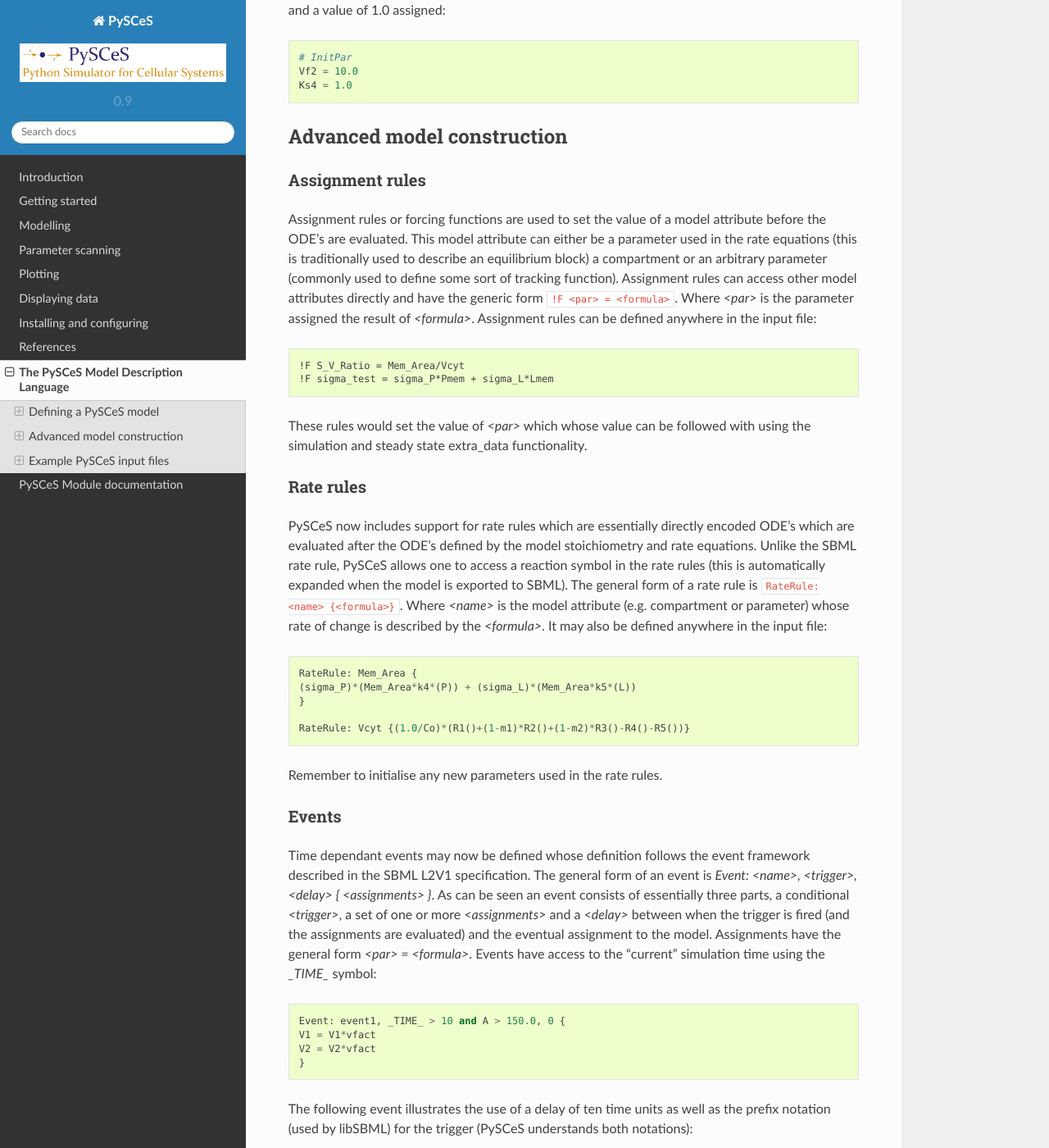
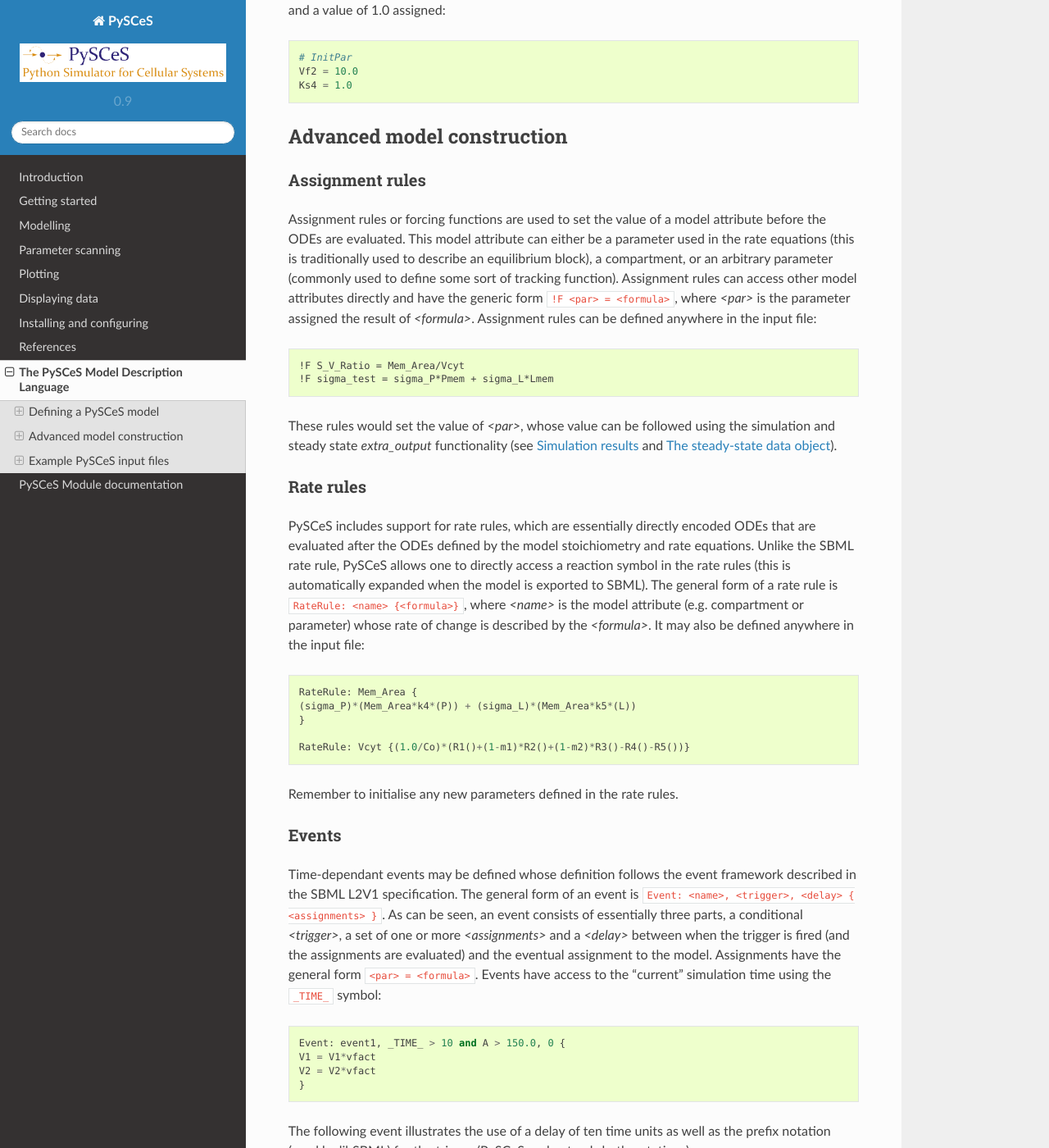
Before and after one commit to PySCeS/pysces-documentation, a Sphinx documentation site: the page built from source/inputfile_doc.rst, in a window 1280 px wide and 1400 px high, scrolled down 7959 px. Shown: the whole window at 82% size. Built offline with Sphinx 7.4.7 and the Read the Docs theme 2.0.0, drawn with Linux system fonts in a browser that asks for light colours; formulas are drawn with MathJax 3; some of the changed text lies outside the part shown.

Commit message:
further edits and updates to documentation: Pysces MDL - Advanced model construction - Example PySCeS input files

```diff
--- a/source/inputfile_doc.rst
+++ b/source/inputfile_doc.rst
@@ -455,150 +455,163 @@ Assignment rules
 ~~~~~~~~~~~~~~~~
 
 Assignment rules or forcing functions are used to set the value
-of a model attribute before the ODE's are evaluated. This model
+of a model attribute before the ODEs are evaluated. This model
 attribute can either be a parameter used in the rate equations
-(this is traditionally used to describe an equilibrium block) a
-compartment or an arbitrary parameter (commonly used to define
+(this is traditionally used to describe an equilibrium block), a
+compartment, or an arbitrary parameter (commonly used to define
 some sort of tracking function). Assignment rules can access
 other model attributes directly and have the generic form ``!F
-<par> = <formula>``. Where *<par>* is the parameter assigned
+<par> = <formula>``, where *<par>* is the parameter assigned
 the result of *<formula>*. Assignment rules can be defined
-anywhere in the input file::
+anywhere in the input file: ::
 
- !F S_V_Ratio = Mem_Area/Vcyt
- !F sigma_test = sigma_P*Pmem + sigma_L*Lmem
+  !F S_V_Ratio = Mem_Area/Vcyt
+  !F sigma_test = sigma_P*Pmem + sigma_L*Lmem
 
-These rules would set the value of *<par>* which whose value
-can be followed with using the simulation and steady state
-extra_data functionality.
+These rules would set the value of *<par>*, whose value
+can be followed using the simulation and steady state
+*extra_output* functionality (see :ref:`Simulation_Results` and
+:ref:`Steady_state_data_object`).
 
 .. _PySCeS-Inputfile-Advanced-Raterule:
 
 Rate rules
 ~~~~~~~~~~
 
-PySCeS now includes support for rate rules which are
-essentially directly encoded ODE's which are evaluated after
-the ODE's defined by the model stoichiometry and rate
+PySCeS includes support for rate rules, which are
+essentially directly encoded ODEs that are evaluated after
+the ODEs defined by the model stoichiometry and rate
 equations. Unlike the SBML rate rule, PySCeS allows one to
-access a reaction symbol in the rate rules (this is
+directly access a reaction symbol in the rate rules (this is
 automatically expanded when the model is exported to SBML). The
 general form of a rate rule is ``RateRule: <name>
-{<formula>}``. Where *<name>* is the model attribute (e.g.
+{<formula>}``, where *<name>* is the model attribute (e.g.
 compartment or parameter) whose rate of change is described by
 the *<formula>*. It may also be defined anywhere in the input
-file::
+file:  ::
 
- RateRule: Mem_Area {
- (sigma_P)*(Mem_Area*k4*(P)) + (sigma_L)*(Mem_Area*k5*(L))
- }
+  RateRule: Mem_Area {
+  (sigma_P)*(Mem_Area*k4*(P)) + (sigma_L)*(Mem_Area*k5*(L))
+  }
 
- RateRule: Vcyt {(1.0/Co)*(R1()+(1-m1)*R2()+(1-m2)*R3()-R4()-R5())}
+  RateRule: Vcyt {(1.0/Co)*(R1()+(1-m1)*R2()+(1-m2)*R3()-R4()-R5())}
 
-Remember to initialise any new parameters used in the rate rules.
+Remember to initialise any new parameters defined in the rate rules.
 
 .. _PySCeS-Inputfile-Advanced-Events:
 
 Events
 ~~~~~~
 
-Time dependant events may now be defined whose definition
+Time-dependant events may be defined whose definition
 follows the event framework described in the SBML L2V1
-specification. The general form of an event is *Event: <name>,
-<trigger>, <delay> { <assignments> }*. As can be seen an event
+specification. The general form of an event is ``Event: <name>,
+<trigger>, <delay> { <assignments> }``. As can be seen, an event
 consists of essentially three parts, a conditional *<trigger>*,
 a set of one or more *<assignments>* and a *<delay>* between
 when the trigger is fired (and the assignments are evaluated)
 and the eventual assignment to the model. Assignments have the
-general form *<par> = <formula>*. Events have access to the
-"current" simulation time using the *_TIME_* symbol::
+general form ``<par> = <formula>``. Events have access to the
+"current" simulation time using the ``_TIME_`` symbol::
 
- Event: event1, _TIME_ > 10 and A > 150.0, 0 {
- V1 = V1*vfact
- V2 = V2*vfact
- }
+  Event: event1, _TIME_ > 10 and A > 150.0, 0 {
+  V1 = V1*vfact
+  V2 = V2*vfact
+  }
 
 The following event illustrates the use of a delay of ten time
 units as well as the prefix notation (used by libSBML) for the
-trigger (PySCeS understands both notations)::
+trigger (PySCeS understands both notations):  ::
 
- Event: event2, geq(_TIME_, 15.0), 10 {
- V3 = V3*vfact2
- }
+  Event: event2, geq(_TIME_, 15.0), 10 {
+  V3 = V3*vfact2
+  }
 
-*Note:* in order for PySCeS to handle events it is necessary to
-have the PySundials installed
+.. note::
+
+  In order for PySCeS to handle events it is necessary to
+  have Assimulo installed (refer to :ref:`General_Requirements`).
+
 
 .. _PySCeS-Inputfile-Advanced-Piecewise:
 
 Piecewise
 ~~~~~~~~~
 
-Although technically an operator piecewise functions are
+Although technically an operator, piecewise functions are
 sufficiently complicated to warrant their own section. A
 piecewise operator is essentially an *if, elif, ..., else*
 logical operator that can be used to conditionally "set" the
 value of some model attribute. Currently piecewise is supported
 in rule constructs and has not been tested directly in rate
 equation definitions. The piecewise function's most basic
-incarnation is `piecewise(<val1>, <cond>, <val2>)` which is evaluated as::
+incarnation is ``piecewise(<val1>, <cond>, <val2>)``, which is
+evaluated as:
 
- if <cond>:
-     return <val1>
- else:
-     return <val2>
+.. code-block:: python
 
-alternatively, `piecewise(<val1>, <cond1>, <val2>, <cond2>, <val3>, <cond3>)`::
+  if <cond>:
+      return <val1>
+  else:
+      return <val2>
 
- if <cond1>:
-     return <val1>
- elif <cond2>:
-     return <val1>
- elif <cond3>:
-     return <val3>
+Alternatively,
+``piecewise(<val1>, <cond1>, <val2>, <cond2>, <val3>, <cond3>)``
 
-or `piecewise(<val1>, <cond1>, <val2>, <cond2>, <val3>, <cond3>, <val4>)`::
+.. code-block:: python
 
- if <cond1>:
-     return <val1>
- elif <cond2>:
-     return <val2>
- elif <cond3>:
-     return <val3>
- else:
-     return <val4>
+  if <cond1>:
+      return <val1>
+  elif <cond2>:
+      return <val1>
+  elif <cond3>:
+      return <val3>
+
+Or ``piecewise(<val1>, <cond1>, <val2>, <cond2>, <val3>, <cond3>, <val4>)``
+c
+.. code-block:: python
+
+  if <cond1>:
+      return <val1>
+  elif <cond2>:
+      return <val2>
+  elif <cond3>:
+      return <val3>
+  else:
+      return <val4>
 
 can also be used. A "real-life" example of an assignment rule
-with a piecewise function::
+with a piecewise function:  ::
 
- !F Ca2plus=piecewise(0.1, lt(_TIME_,60), 0.1, gt(_TIME_,66.0115), 1)
+  !F Ca2plus=piecewise(0.1, lt(_TIME_,60), 0.1, gt(_TIME_,66.0115), 1)
 
-In principle there is no limit on the amount of conditional
-statements present in a piecewise function, the condition can
-be a compound statements *a or b and c* and may include the
-*_TIME_* symbol.
+In principle there is no limit on the number of conditional
+statements present in a piecewise function; the condition can
+be a compound statement (``a or b and c``) and may include the
+``_TIME_`` symbol.
 
 Reagent placeholder
 ~~~~~~~~~~~~~~~~~~~
 
-Some models contain reactions which are defined as only have substrates or
-products::
+Some models contain reactions that are defined as only having substrates or
+products, with the fixed (external) species not specified:  ::
 
- R1: A + B >
+  R1: A + B >
 
- R2: > C + D
+  R2: > C + D
 
-The implication is that the relevant reagents appear or disappear
-from or into a constant pool. Unfortunately the `PySCeS` parser does not accept
+The implication is that the relevant reagents appear from or disappear into
+a constant pool. Unfortunately the `PySCeS` parser does not accept
 such an unbalanced reaction definition and requires these pools to be
-represented as a ``$pool`` token::
+represented with a ``$pool`` token::
 
  R1: A + B > $pool
 
  R2: $pool > C + D
 
 ``$pool`` is neither counted as a reagent nor does it ever appear in the
-stoichiometry (think of it as dev/null) and no other $<str> tokens are allowed.
+stoichiometry (think of it as *dev/null*) and no other ``$<str>`` tokens are
+allowed.
 
 
 .. _PySCeS-Inputfile-Examples:
@@ -611,38 +624,42 @@ Example PySCeS input files
 Basic model definition
 ~~~~~~~~~~~~~~~~~~~~~~
 
-PySCeS test model *pysces_test_linear1.psc*::
+PySCeS test model: *pysces_test_linear1.psc* - this file is distributed with
+PySCeS and copied to your model directory (typically *$HOME/Pysces/psc*) after
+installation, when running ``pysces.test()`` for the first time.
 
- FIX: x0 x3
+.. code-block:: python
 
- R1: x0 = s0
-     k1*x0 - k2*s0
+  FIX: x0 x3
 
- R2: s0 = s1
-     k3*s0 - k4*s1
+  R1: x0 = s0
+      k1*x0 - k2*s0
 
- R3: s1 = s2
-     k5*s1 - k6*s2
+  R2: s0 = s1
+      k3*s0 - k4*s1
 
- R4: s2 = x3
-     k7*s2 - k8*x3
+  R3: s1 = s2
+      k5*s1 - k6*s2
 
- # InitExt
- x0 = 10.0
- x3 = 1.0
- # InitPar
- k1 = 10.0
- k2 = 1.0
- k3 = 5.0
- k4 = 1.0
- k5 = 3.0
- k6 = 1.0
- k7 = 2.0
- k8 = 1.0
- # InitVar
- s0 = 1.0
- s1 = 1.0
- s2 = 1.0
+  R4: s2 = x3
+      k7*s2 - k8*x3
+
+  # InitExt
+  x0 = 10.0
+  x3 = 1.0
+  # InitPar
+  k1 = 10.0
+  k2 = 1.0
+  k3 = 5.0
+  k4 = 1.0
+  k5 = 3.0
+  k6 = 1.0
+  k7 = 2.0
+  k8 = 1.0
+  # InitVar
+  s0 = 1.0
+  s1 = 1.0
+  s2 = 1.0
 
 .. _PySCeS-Inputfile-Examples-Advanced:
 
@@ -650,87 +667,89 @@ Advanced example
 ~~~~~~~~~~~~~~~~
 
 This model includes the use of *Compartments*, *KeyWords*,
-*Units* and *Rules*::
+*Units* and *Rules*:
 
- Modelname: MWC_wholecell2c
- Description: Surovtsev whole cell model using J-HS Hofmeyr's framework
+.. code-block::
 
- Species_In_Conc: True
- Output_In_Conc: True
+  Modelname: MWC_wholecell2c
+  Description: Surovtsev whole cell model using J-HS Hofmeyr's framework
 
- # Global unit definition
- UnitVolume: litre, 1.0, -3, 1
- UnitSubstance: mole, 1.0, -6, 1
- UnitTime: second, 60, 0, 1
+  Species_In_Conc: True
+  Output_In_Conc: True
 
- # Compartment definition
- Compartment: Vcyt, 1.0, 3
- Compartment: Vout, 1.0, 3
- Compartment: Mem_Area, 5.15898, 2
+  # Global unit definition
+  UnitVolume: litre, 1.0, -3, 1
+  UnitSubstance: mole, 1.0, -6, 1
+  UnitTime: second, 60, 0, 1
 
- FIX: N
+  # Compartment definition
+  Compartment: Vcyt, 1.0, 3
+  Compartment: Vout, 1.0, 3
+  Compartment: Mem_Area, 5.15898, 2
 
- R1@Mem_Area: N = M
+  FIX: N
+
+  R1@Mem_Area: N = M
     Mem_Area*k1*(Pmem)*(N/Vout)
 
- R2@Vcyt: {244}M = P # m1
+  R2@Vcyt: {244}M = P # m1
     Vcyt*k2*(M)
 
- R3@Vcyt: {42}M = L # m2
+  R3@Vcyt: {42}M = L # m2
     Vcyt*k3*(M)*(P)**2
 
- R4@Mem_Area: P = Pmem
+  R4@Mem_Area: P = Pmem
     Mem_Area*k4*(P)
 
- R5@Mem_Area: L = Lmem
+  R5@Mem_Area: L = Lmem
     Mem_Area*k5*(L)
 
- # Rate rule definition
- RateRule: Vcyt {(1.0/Co)*(R1()+(1-m1)*R2()+(1-m2)*R3()-R4()-R5())}
- RateRule: Mem_Area {(sigma_P)*R4() + (sigma_L)*R5()}
+  # Rate rule definition
+  RateRule: Vcyt {(1.0/Co)*(R1()+(1-m1)*R2()+(1-m2)*R3()-R4()-R5())}
+  RateRule: Mem_Area {(sigma_P)*R4() + (sigma_L)*R5()}
 
- # Rate rule initialisation
- Co = 3.07e5 # uM p_env/(R*T)
- m1 = 244
- m2 = 42
- sigma_P = 0.00069714285714285711
- sigma_L = 0.00012
+  # Rate rule initialisation
+  Co = 3.07e5 # uM p_env/(R*T)
+  m1 = 244
+  m2 = 42
+  sigma_P = 0.00069714285714285711
+  sigma_L = 0.00012
 
- # Assignment rule definition
- !F S_V_Ratio = Mem_Area/Vcyt
- !F Mconc = (M)/M_init
- !F Lconc = (L)/L_init
- !F Pconc = (P)/P_init
+  # Assignment rule definition
+  !F S_V_Ratio = Mem_Area/Vcyt
+  !F Mconc = (M)/M_init
+  !F Lconc = (L)/L_init
+  !F Pconc = (P)/P_init
 
- # Assignment rule initialisations
- M_init = 199693.0
- L_init = 102004
- P_init = 5303
- Mconc = 1.0
- Lconc = 1.0
- Pconc = 1.0
+  # Assignment rule initialisations
+  M_init = 199693.0
+  L_init = 102004
+  P_init = 5303
+  Mconc = 1.0
+  Lconc = 1.0
+  Pconc = 1.0
 
- # Species initialisations
- N@Vout = 3.07e5
- Pmem@Mem_Area = 37.38415
- Lmem@Mem_Area = 8291.2350678770199
- M@Vcyt = 199693.0
- L@Vcyt = 102004
- P@Vcyt = 5303
+  # Species initialisations
+  N@Vout = 3.07e5
+  Pmem@Mem_Area = 37.38415
+  Lmem@Mem_Area = 8291.2350678770199
+  M@Vcyt = 199693.0
+  L@Vcyt = 102004
+  P@Vcyt = 5303
 
- # Parameter initialisations
- k1 = 0.00089709
- k2 = 0.000182027
- k3 = 1.7539e-010
- k4 = 5.0072346e-005
- k5 = 0.000574507164
+  # Parameter initialisations
+  k1 = 0.00089709
+  k2 = 0.000182027
+  k3 = 1.7539e-010
+  k4 = 5.0072346e-005
+  k5 = 0.000574507164
 
- """
- Simulate this model to 200 for maximum happiness and
- watch the surface to volume ratio and scaled concentrations.
- """
+  """
+  Simulate this model to 200 for maximum happiness and
+  watch the surface to volume ratio and scaled concentrations.
+  """
 
-This example illustrates almost all the new features included
+This example illustrates almost all of the features included
 in the PySCeS MDL. Although it may be slightly more complicated
 than the basic model described above it is still, by our
 definition, human readable.
--- a/source/userguide_doc.rst
+++ b/source/userguide_doc.rst
@@ -418,6 +418,8 @@ where:
 Called without arguments, ``mod.SimPlot()`` plots all the species
 concentrations against time.
 
+.. _Simulation_Results:
+
 Simulation results
 ~~~~~~~~~~~~~~~~~~
 
@@ -560,6 +562,8 @@ in general, the default values should be sufficient.
 * ``mod.mode_state_init`` initialises the solver using either the initial
   values specified in the input file (0), or a value close to zero (1). The
   default behaviour is to use the initial values.
+
+.. _Steady_state_data_object:
 
 The steady-state data object
 ~~~~~~~~~~~~~~~~~~~~~~~~~~~~
```
Also changed, not shown: other parts of source/userguide_doc.rst (+2 -0 lines).
